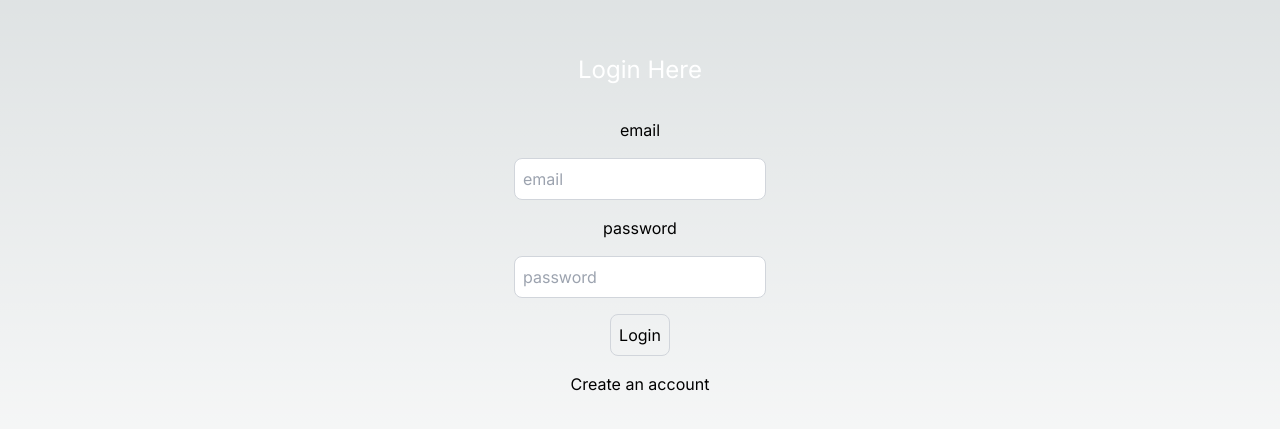
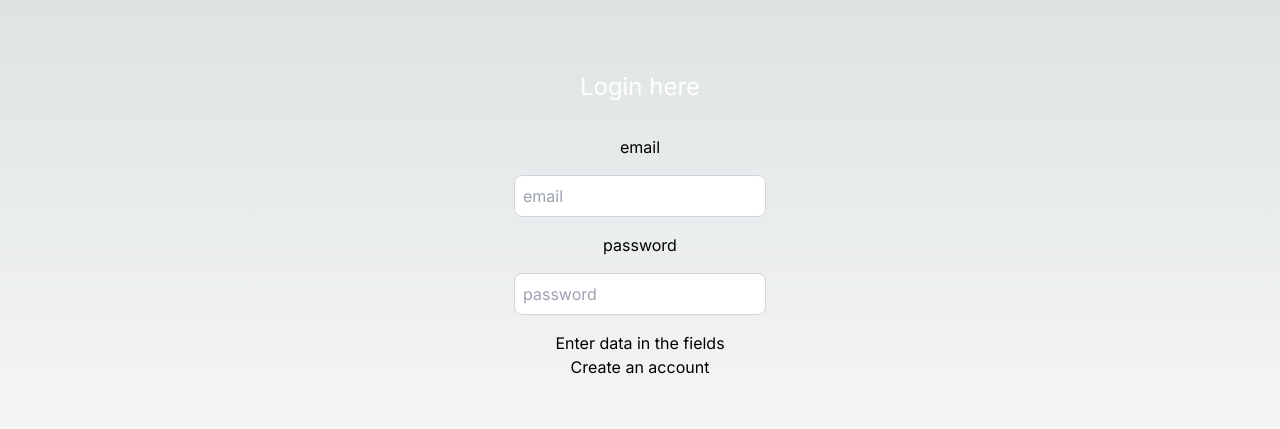
Before and after one commit to iamrajsingh/NEXTJS_auth_system, a Next.js app: page /login in a window 1280 px wide. Shown: the part 175-604 px from the top of the page. Built offline with nearby package versions, Linux system fonts and the light colour scheme.

Commit message:
Login and Sign Done

```diff
--- a/src/app/login/page.tsx
+++ b/src/app/login/page.tsx
@@ -1,20 +1,49 @@
 "use client";
 import Link from "next/link";
-import React, { useState } from "react";
+import React, { useState, useEffect } from "react";
 import { useRouter } from "next/navigation";
-import { Axios } from "axios";
+import axios from "axios";
+import { toast } from "react-hot-toast/headless";
 
 export default function LoginPage() {
+
+  const router = useRouter();
+
   const [user, setUser] = useState({
     email: "",
     password: "",
   });
+  const [buttonDisabled, setButtonDisabled] = useState(false);
+  const [loading, setLoading] = useState(false);
 
-  const onLogin = async () => {};
+  const onLogin = async () => {
+    try {
+      setLoading(true);
+    const response = await axios.post("/api/users/login", user);
+
+    console.log("Login success", response.data);
+    toast.success("Login success");
+    router.push("/profile")
+
+    } catch (error:any) {
+      console.log("Login failed", error.message)
+      toast.error(error.message);
+    }finally{
+      setLoading(false)
+    }
+  };
+
+  useEffect(() => {
+    if (user.email.length > 0 && user.password.length > 0) {
+      setButtonDisabled(false)
+    }else{
+      setButtonDisabled(true);
+    }
+  },[user])
 
   return (
     <div className="flex flex-col items-center justify-center min-h-screen py-2">
-      <h1 className="text-center text-white text-2xl pb-8">Login Here</h1>
+      <h1 className="text-center text-white text-2xl pb-8">{loading ? "Loading...." : "Login here"}</h1>
 
 
       <label htmlFor="email">email</label>
@@ -38,10 +67,10 @@ export default function LoginPage() {
       />
 
 
-      <button
+     {buttonDisabled ? "Enter data in the fields"  : <button
       className="p-2 border border-gray-300 rounded-lg mb-4 focus:outline-none focus:border-gray-600"
       onClick={onLogin}
-      >Login</button>
+      >Login</button>}
       <Link href="/signup">Create an account</Link>
     </div>
   );
```
